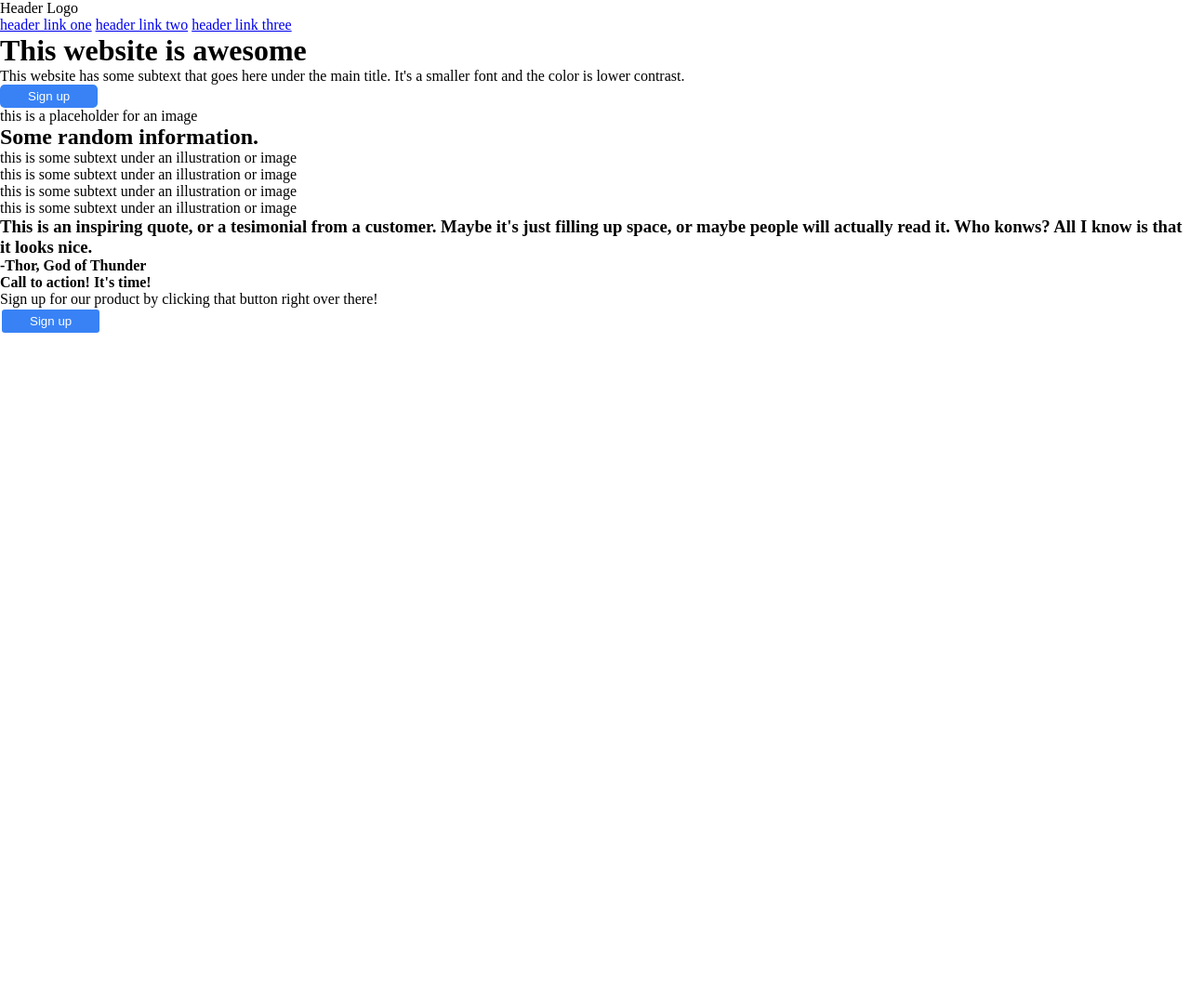
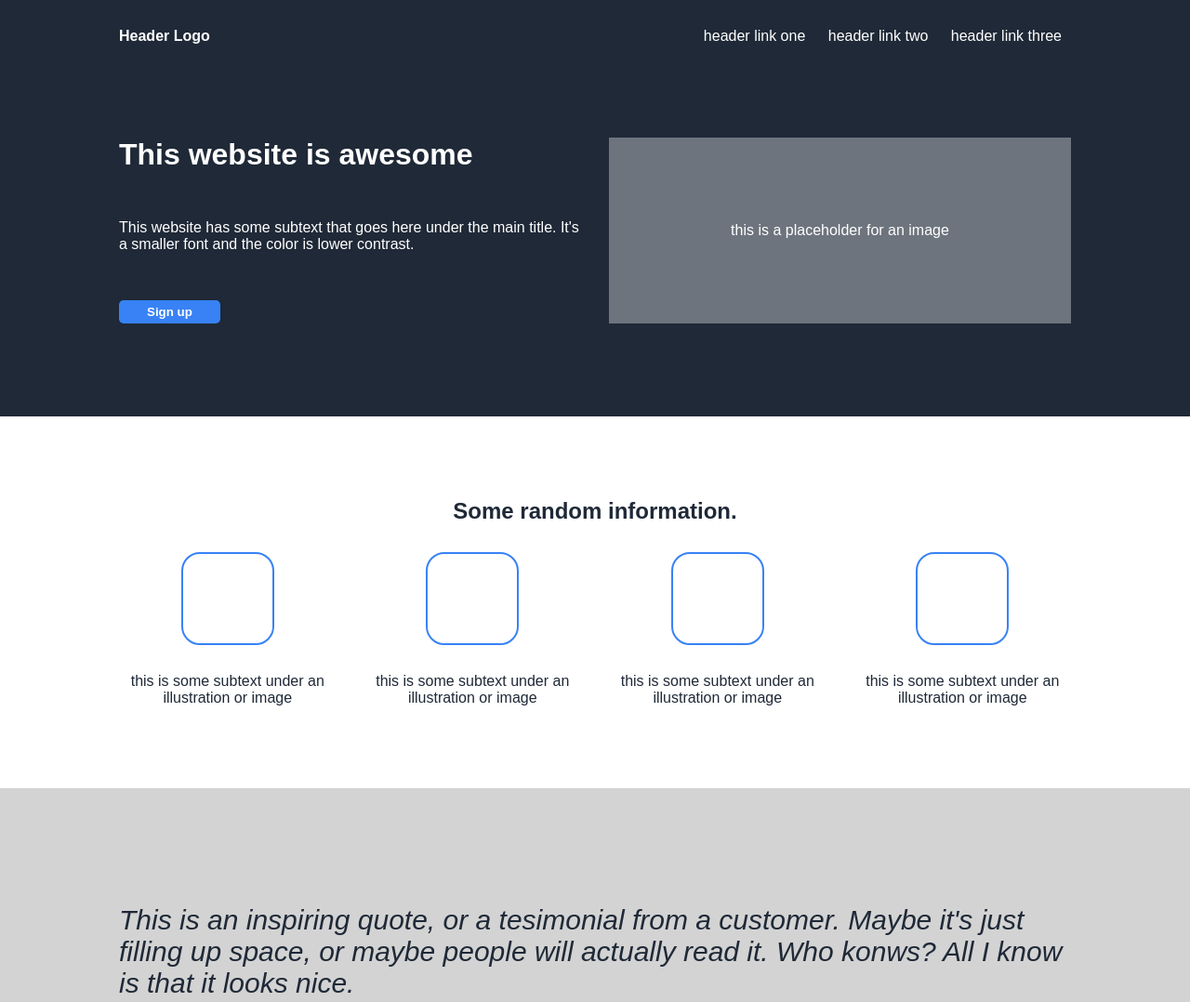
Before and after one commit to BuildAnythingWithCode/The-Odin-Project-Landing-Page, a plain HTML site: page index.html in a window 1280 px wide. Shown: the top 1078 px of the page at 93% size. Before the commit the page ends 800 px from the top, so only its background shows below. Drawn offline with Linux system fonts and the light colour scheme.

Commit message:
Totally done

```diff
--- a/index.html
+++ b/index.html
@@ -15,19 +15,15 @@
       <a href="#">header link three</a>
     </nav>
   </header>
-  <div class="banner">
+  <div class="banner section">
     <div class="banner-text-cont">
       <h1>This website is awesome</h1>
       <p>This website has some subtext that goes here under the main title. It's a smaller font and the color is lower contrast.</p>
       <button>Sign up</button>
     </div>
-    <div class="banner-image-cont">
-      <div class="placeholder-image">
-      this is a placeholder for an image
-      </div>
-    </div>
+    <div class="placeholder-image">this is a placeholder for an image</div>
   </div>
-  <div class="section1 section">
+  <div class="content1 section">
     <h2>Some random information.</h2>
     <div class="random-info-parent-cont">
       <div class="random-info-child-cont">
@@ -48,11 +44,11 @@
       </div>
     </div>
   </div>
-  <div class="section2 section">
-    <h3>This is an inspiring quote, or a tesimonial from a customer. Maybe it's just filling up space, or maybe people will actually read it. Who konws? All I know is that it looks nice.</h3>
+  <div class="content2 section">
+    <h3><em>This is an inspiring quote, or a tesimonial from a customer. Maybe it's just filling up space, or maybe people will actually read it. Who konws? All I know is that it looks nice.</em></h3>
     <h4>-Thor, God of Thunder</h4>
   </div>
-  <div class="section3 section">
+  <div class="content3 section">
     <div class="cto-parent-cont">
       <div class="cto-text-cont">
         <h4>Call to action! It's time!</h4>
@@ -61,5 +57,8 @@
       <button>Sign up</button>
     </div>
   </div>
+  <footer>
+    <p>Copyright C The Odin Project 2021</p>
+  </footer>
 </body>
 </html>
--- a/style.css
+++ b/style.css
@@ -2,6 +2,66 @@
   padding: 0;
   margin: 0;
   box-sizing: border-box;
+  border: 0px solid red;
+}
+
+body {
+  font-family: sans-serif;
+}
+
+header,
+.section {
+  padding: 0 10vw;
+}
+
+.header-logo {
+  color: white;
+  font-weight: bold;
+}
+
+h1 {
+  color: white;
+  font-weight: bold;
+}
+
+h2 {
+  color: #1F2937;
+}
+
+h3 {
+  color: #1F2937;
+}
+
+h4 {
+  color: white;
+}
+
+.content2 h4 {
+  color: #1F2937;
+}
+
+p {
+  color: white;
+}
+
+header,
+.banner {
+  background-color: #1F2937;
+}
+
+header {
+  display: flex;
+  justify-content: space-between;
+  padding-top: 30px;
+}
+
+nav a {
+  margin: 0 10px;
+}
+
+a {
+  text-decoration: none;
+  color: white;
 }
 
 button {
@@ -10,8 +70,108 @@ button {
   padding: 5px 30px;
   color: white;
   border: 0;
+  font-weight: bold;
+  cursor: pointer;
 }
 
 .cto-parent-cont button {
   border: 2px solid white;
 }
+
+.section {
+  height: 50vh;
+  display: flex;
+  align-items: center;
+  justify-content: center;
+  gap: 30px;
+}
+
+.banner {
+  display: flex;
+  justify-content: space-between;
+}
+
+.banner-text-cont {
+  display: flex;
+  flex-direction: column;
+  justify-content: space-between;
+  align-items: baseline;
+  width: 50%;
+  height: 50%;
+}
+
+.placeholder-image {
+  background-color: #6D747D;
+  color: white;
+  width: 50%;
+  height: 50%;
+  display: flex;
+  align-items: center;
+  justify-content: center;
+}
+
+.content1 {
+  flex-direction: column;
+  justify-content: center;
+}
+
+.random-info-parent-cont {
+  display: flex;
+  gap: 30px;
+  flex-wrap: wrap;
+  justify-content: center;
+}
+
+.random-info-child-cont {
+  display: flex;
+  flex-direction: column;
+  justify-content: center;
+  align-items: center;
+  gap: 30px;
+  min-width: 10vw;
+  flex: 1;
+}
+
+.random-info-box {
+  height: 100px;
+  width: 100px;
+  border: 2px solid #3882F6;
+  border-radius: 20px;
+}
+
+.random-info-child-cont p {
+  color: #1F2937;
+  text-align: center;
+}
+
+.content2 {
+  display: flex;
+  flex-direction: column;
+  background-color: lightgrey;
+}
+
+.content2 h3 {
+  font-weight: 100;
+  font-size: 30px;
+}
+
+.content2 h4 {
+  align-self: flex-end;
+}
+
+.cto-parent-cont {
+  background-color: #3882F6;
+  border-radius: 5px;
+  width: 100%;
+  padding: 30px;
+  display: flex;
+  justify-content: space-between;
+}
+
+footer {
+  background-color: #1F2937;
+  display: flex;
+  justify-content: center;
+  align-items: center;
+  height: 50px;
+}
```
